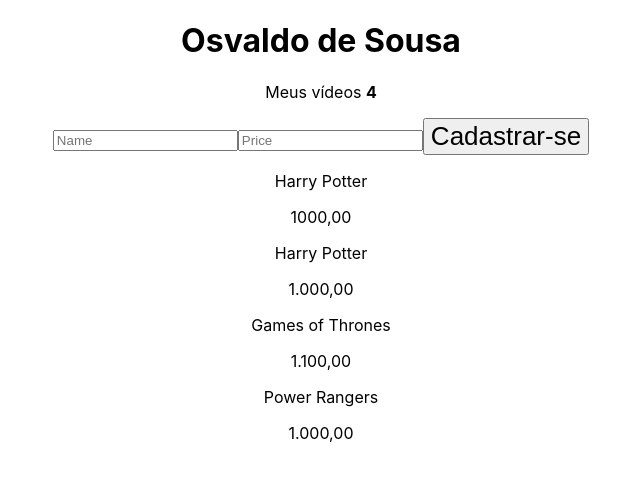
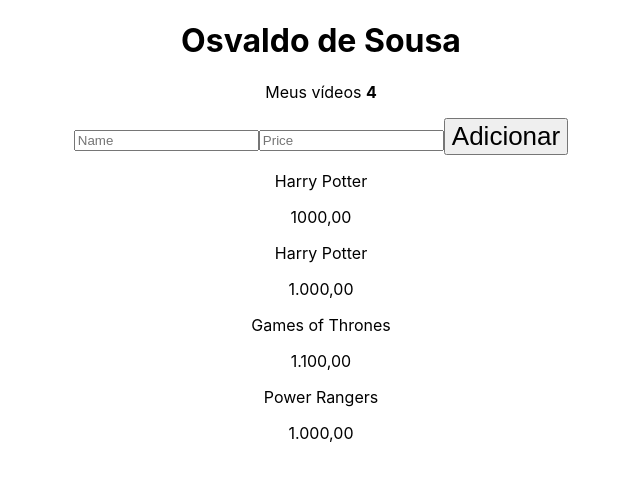
Before and after one commit to Osvaldo943/MovieApp, a React (Vite) app: page / in a window 1280 px wide. Shown: the top 478 px of the page, without its empty margins (319-959 px from the left). Built offline with nearby package versions, Linux system fonts and the light colour scheme.

Commit message:
Update AddMovie

```diff
--- a/src/pages/AddMovie/index.tsx
+++ b/src/pages/AddMovie/index.tsx
@@ -16,7 +16,7 @@
       <form onSubmit={HandleMovie}>
         <input type="text" name="name" placeholder="Name" onChange={(e)=>setName(e.target.value)}/>
         <input type="number" name="price" placeholder="Price" onChange={(e)=>setPrice(e.target.value)}/>
-        <button type="submit" >Cadastrar-se</button>
+        <button type="submit" >Adicionar</button>
       </form>
     </>
   )
```
